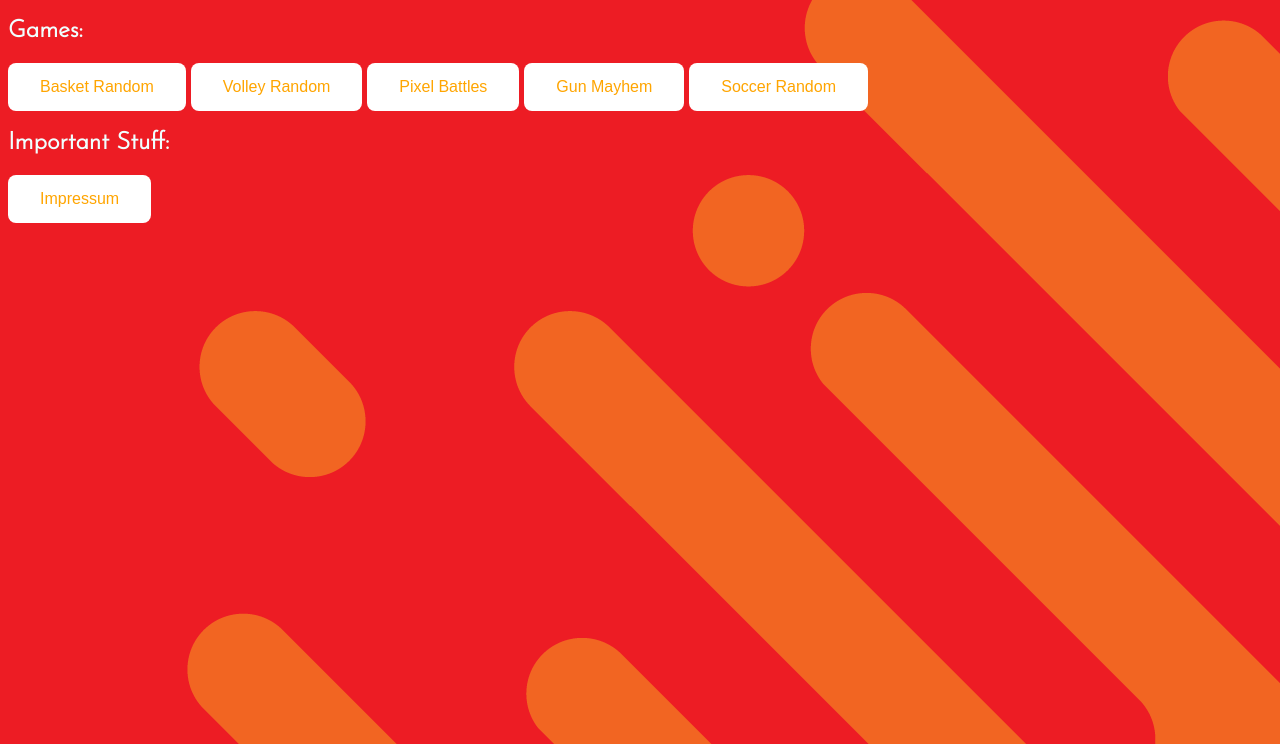
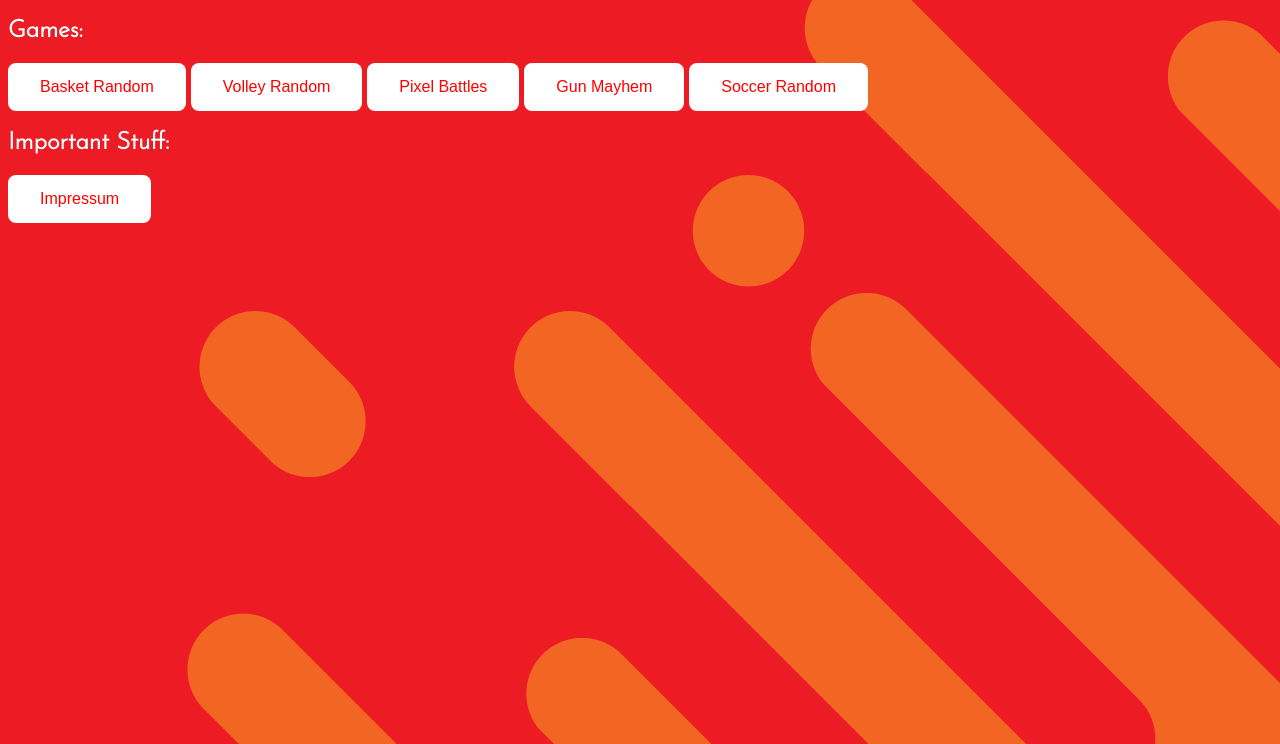
Before and after one commit to MisterDoenerHD/misterdoenerhd.github.io, a plain HTML site: page index.html in a window 1280 px wide. Shown: the part 56-800 px from the top of the page. Drawn offline with Linux system fonts and the light colour scheme.

Commit message:
better buttons 2

```diff
--- a/style.css
+++ b/style.css
@@ -16,7 +16,7 @@ h2 {
 button {
     background-color: white;
     border: black;
-    color: orange;
+    color:  red;
     padding: 15px 32px;
     text-align: center;
     text-decoration: none;
@@ -24,6 +24,7 @@ button {
     font-size: 16px;
     border-radius: 8px;
     transition-duration: 0.4s;
+    border-width: 5px;
   }
 button:hover {
     background-color: azure;
```
